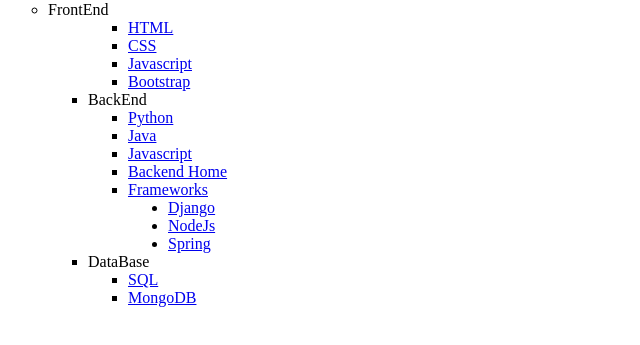
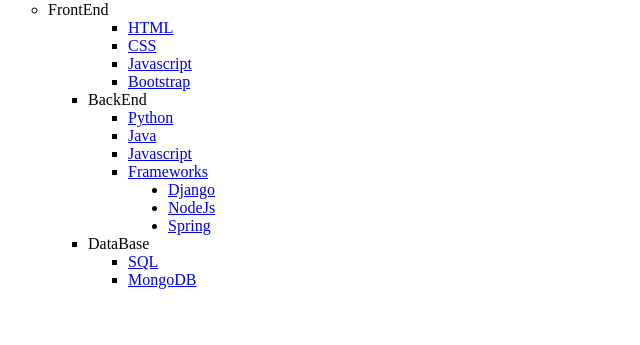
Before and after one commit to sana27-16/Webdeveloper, a plain HTML site: page index.html in a window 1280 px wide. Shown: the part 79-424 px from the top of the page, without its empty margins (0-640 px from the left). Drawn offline with Linux system fonts and the light colour scheme.

Commit message:
Update index.html

```diff
--- a/index.html
+++ b/index.html
@@ -25,7 +25,6 @@
                 <li><a href="./Python.html" target="_blank">Python</a></li>
                 <li><a href="./Java.html" target="_blank">Java</a></li>
                 <li><a href="./Javascript.html" target="_blank">Javascript</a></li>
-                <li><a href="./index.html" target="_blank">Backend Home</a></li>
                 <li><a href="./Frameworks.html" target="_blank">Frameworks</a></li>
                 <ul type="disc">
                     <li><a href="./django.html" target="_blank">Django</a></li>
```
